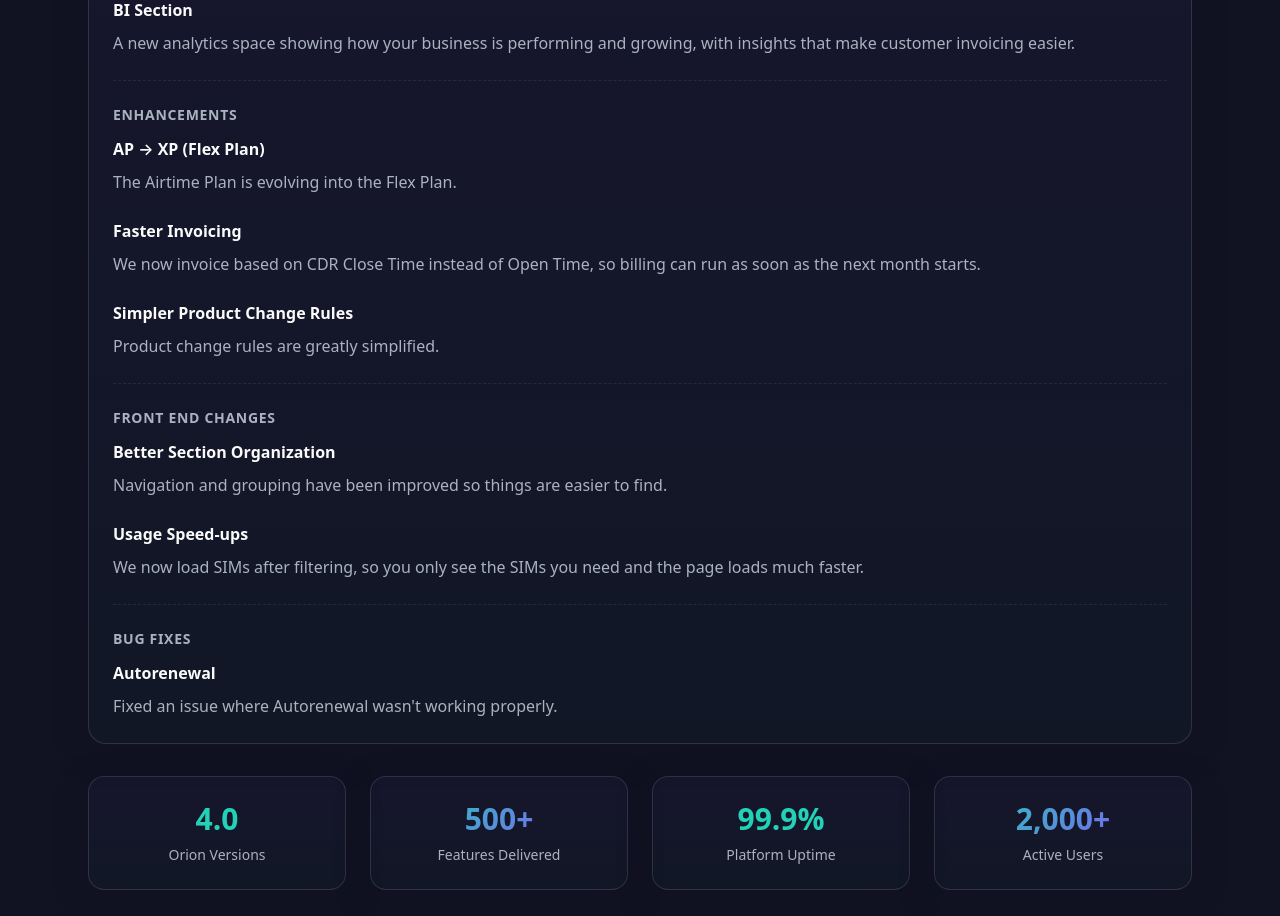
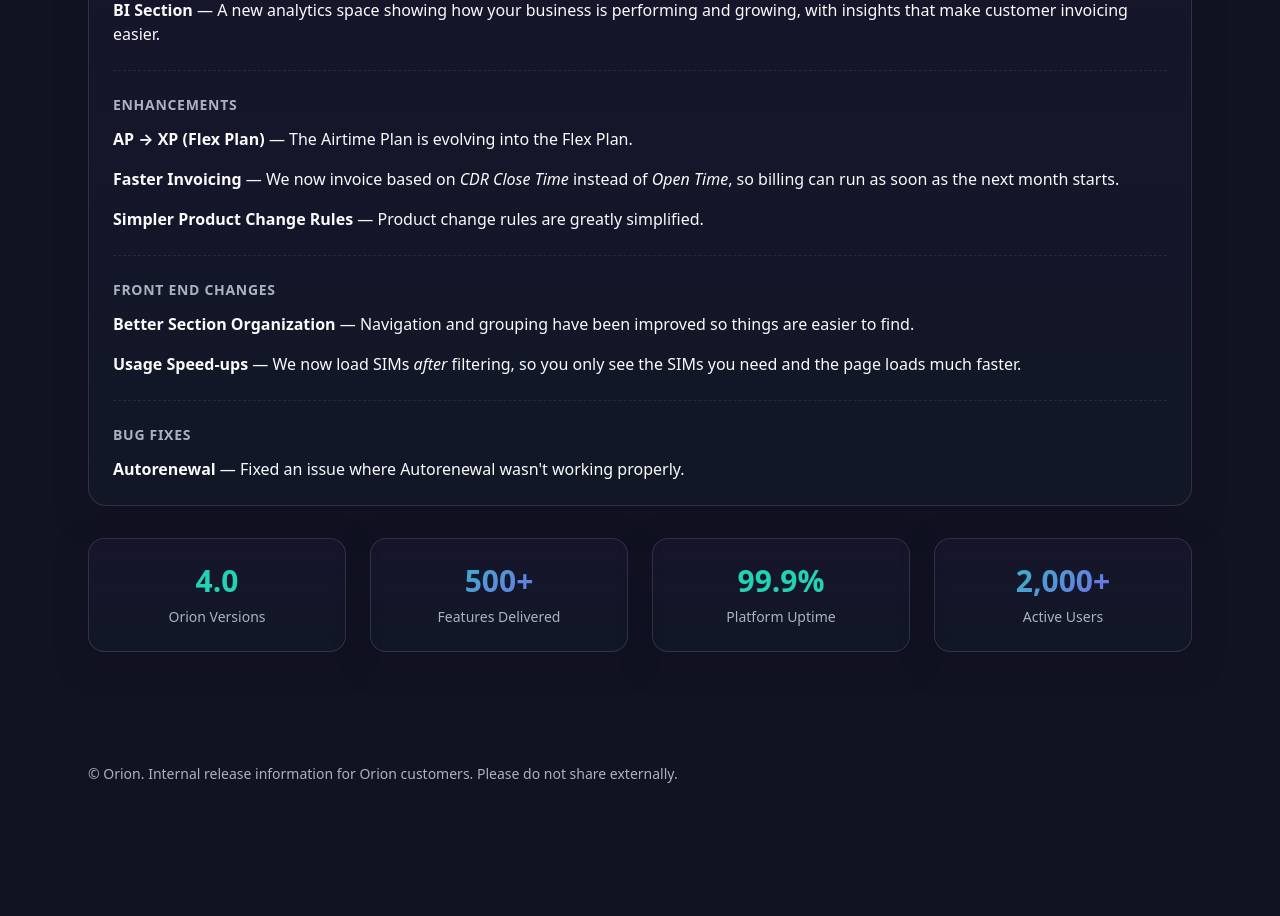
Before and after one commit to martinpawluszek/orion-release-ledger, a React (Vite) app: page / in a window 1280 px wide. Shown: the part 600-1516 px from the top of the page. After the commit the page ends 1448 px from the top, so only its background shows below. Built offline with nearby package versions, Linux system fonts and the light colour scheme.

Commit message:
Reverted to commit df6519fcb86ca2dace54e4a1bdf476e26e142b92

```diff
--- a/src/components/ReleaseCard.tsx
+++ b/src/components/ReleaseCard.tsx
@@ -3,8 +3,8 @@ import { useState } from "react";
 import { Collapsible, CollapsibleContent, CollapsibleTrigger } from "@/components/ui/collapsible";
 
 interface BulletPoint {
-  title: string;
-  description: string;
+  text: string;
+  attachments?: string[];
 }
 
 interface ReleaseData {
@@ -77,14 +77,14 @@ const ReleaseCard = ({ release, searchQuery, selectedCategories }: ReleaseCardPr
               <h3 className="text-sm font-semibold uppercase tracking-wider text-[hsl(var(--text-secondary))] mb-3">
                 {category}
               </h3>
-                <div className="space-y-6">
-                  {bulletPoints.map((bulletPoint, index) => (
-                    <div key={index} className="space-y-2">
-                      <h4 className="font-semibold text-[hsl(var(--text-primary))]">{bulletPoint.title}</h4>
-                      <p className="text-[hsl(var(--text-secondary))] leading-relaxed">{bulletPoint.description}</p>
-                    </div>
-                  ))}
-                </div>
+              <div className="space-y-4">
+                {bulletPoints.map((bulletPoint, index) => {
+                  const bulletKey = `${category}-${index}`;
+                  return (
+                  <div key={index} className="text-[hsl(var(--text-primary))]" dangerouslySetInnerHTML={{ __html: bulletPoint.text }} />
+                  );
+                })}
+              </div>
             </div>
           );
         })}
--- a/src/pages/Index.tsx
+++ b/src/pages/Index.tsx
@@ -12,38 +12,31 @@ const mockReleases = [
     sections: {
       "New Features": [
         {
-          title: "BI Section",
-          description: "A new analytics space showing how your business is performing and growing, with insights that make customer invoicing easier."
+          text: "<strong>BI Section</strong> — A new analytics space showing how your business is performing and growing, with insights that make customer invoicing easier."
         }
       ],
       "Enhancements": [
         {
-          title: "AP → XP (Flex Plan)",
-          description: "The Airtime Plan is evolving into the Flex Plan."
+          text: "<strong>AP → XP (Flex Plan)</strong> — The Airtime Plan is evolving into the Flex Plan."
         },
         {
-          title: "Faster Invoicing",
-          description: "We now invoice based on CDR Close Time instead of Open Time, so billing can run as soon as the next month starts."
+          text: "<strong>Faster Invoicing</strong> — We now invoice based on <em>CDR Close Time</em> instead of <em>Open Time</em>, so billing can run as soon as the next month starts."
         },
         {
-          title: "Simpler Product Change Rules",
-          description: "Product change rules are greatly simplified."
+          text: "<strong>Simpler Product Change Rules</strong> — Product change rules are greatly simplified."
         }
       ],
       "Front End Changes": [
         {
-          title: "Better Section Organization",
-          description: "Navigation and grouping have been improved so things are easier to find."
+          text: "<strong>Better Section Organization</strong> — Navigation and grouping have been improved so things are easier to find."
         },
         {
-          title: "Usage Speed‑ups",
-          description: "We now load SIMs after filtering, so you only see the SIMs you need and the page loads much faster."
+          text: "<strong>Usage Speed‑ups</strong> — We now load SIMs <em>after</em> filtering, so you only see the SIMs you need and the page loads much faster."
         }
       ],
       "Bug Fixes": [
         {
-          title: "Autorenewal",
-          description: "Fixed an issue where Autorenewal wasn't working properly."
+          text: "<strong>Autorenewal</strong> — Fixed an issue where Autorenewal wasn't working properly."
         }
       ]
     }
```
